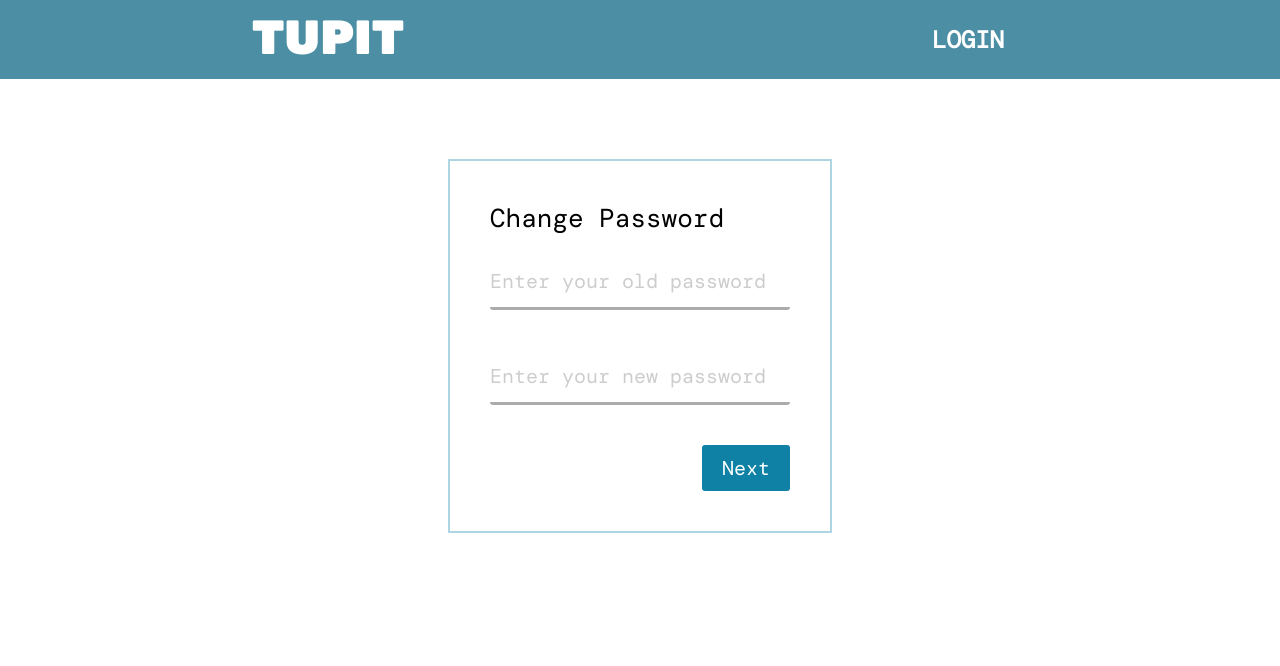
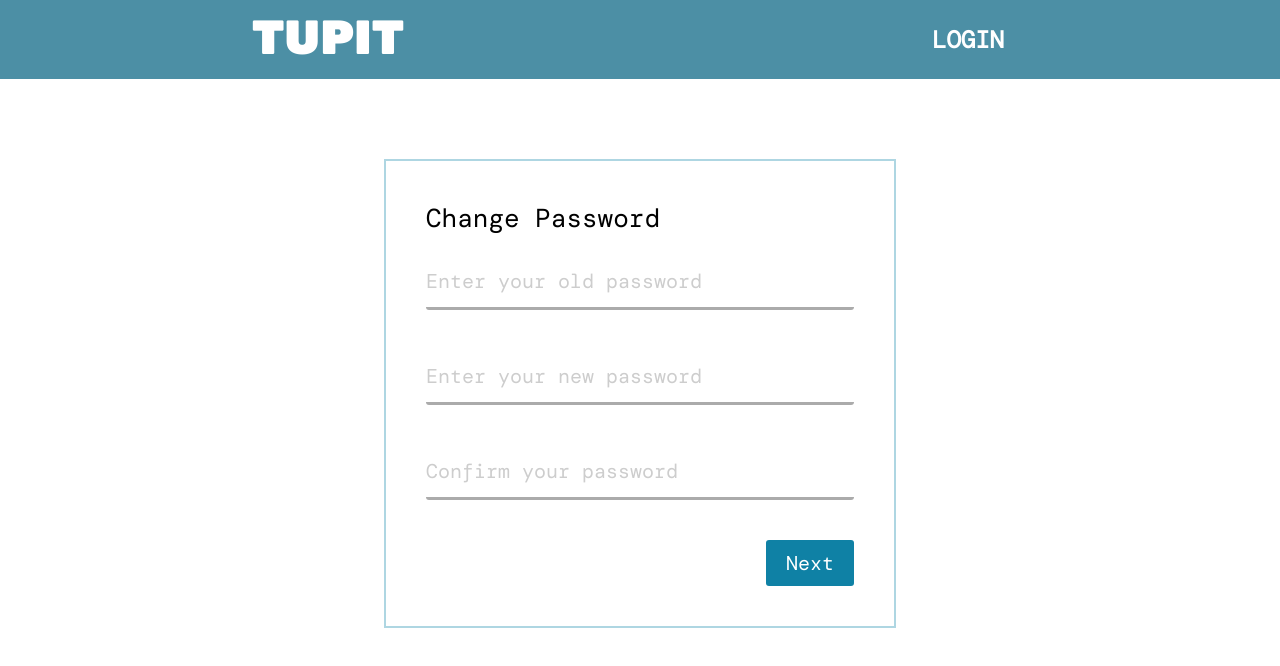
Before and after one commit to JumboCode/TUPIT, a Next.js app in the folder frontend/: page /ChangePass in a window 1280 px wide. Shown: the top 666 px of the page. Built offline with nearby package versions, Linux system fonts and the light colour scheme; no server answers; a web font is replaced by a local one.

Commit message:
Fix password page

```diff
--- a/frontend/src/components/authbox.module.scss
+++ b/frontend/src/components/authbox.module.scss
@@ -15,7 +15,7 @@
   border: 2px solid $mid-blue;
   box-sizing: border-box;
   margin-top: 10vh;
-  width: 30%;
+  width: 40%;
   height: auto;
   padding: 40px;
 }
@@ -55,6 +55,20 @@
   color: #cdcdcd;
 }
 
+.box input[type='password'] {
+  color: #ababab;
+  border-bottom: 3px solid $place-holder-text;
+  margin: 20px 0;
+  font-style: normal;
+  font-weight: normal;
+  font-size: 20px;
+  line-height: 26px;
+}
+
+.box input[type='password']::placeholder {
+  color: #cdcdcd;
+}
+
 .box input {
   font-size: 30px;
   border-radius: 3px;
@@ -70,6 +84,7 @@
 
 .rowReverse button {
   color: white;
+  cursor: pointer;
   background-color: $dark-blue;
   border-radius: 3px;
   padding: 10px 20px;
--- a/frontend/src/components/authbox.tsx
+++ b/frontend/src/components/authbox.tsx
@@ -8,6 +8,9 @@ interface AuthBoxInterface {
   navigate: string;
 };
 
+/*
+ * Used for login and password changing page.
+ */
 const AuthBox = (props: AuthBoxInterface) => {
   return (
     <div className={styles.container}>
--- a/frontend/src/pages/ChangePass/index.tsx
+++ b/frontend/src/pages/ChangePass/index.tsx
@@ -4,7 +4,7 @@ import { useAuth } from '../../components/auth';
 import styles from './index.module.scss';
 import AuthBox from '../../components/authbox';
 
-export default function ChangePass() {
+const ChangePass = () => {
   const { isLoggedIn, csrfToken, login, logout } = useAuth();
   const router = useRouter();
 
@@ -47,10 +47,25 @@ export default function ChangePass() {
   /* @TODO fix password input styling */
   const content: JSX.Element[] = [
     (<label htmlFor='oldPassword'>
-      <input id='oldPassword' type='text' name='old_password' placeholder='Enter your old password' required/>
+      <input id='oldPassword'
+       type='password'
+       name='old_password'
+       placeholder='Enter your old password'
+       required/>
     </label>),
     (<label htmlFor='newPassword'>
-      <input id='newPassword' type='text' name='new_password' placeholder='Enter your new password' required/>
+      <input id='newPassword'
+       type='password'
+       name='new_password'
+       placeholder='Enter your new password'
+       required/>
+    </label>),
+    (<label htmlFor='new_password_confirm'>
+      <input id='new_password_confirm'
+       type='password'
+       name='new_password_confirm'
+       placeholder='Confirm your password'
+       required/>
     </label>)
   ];
 
@@ -60,18 +75,6 @@ export default function ChangePass() {
      content={content}
      navigate={'Next'} />
   );
-  // return (
-  //   <div className={styles.container}>
-  //     <h1>Change Password</h1>
-  //     <form className={styles.changePassForm} onSubmit={doChangePass}>
-  //       <p>Old Password: </p>
-  //       <input className={styles.textField} type="password" name="old_password" required />
-  //       <p>New Password: </p>
-  //       <input className={styles.textField} type="password" name="new_password" required />
-  //       <p>Confirm Password: </p>
-  //       <input className={styles.textField} type="password" name="new_password_confirm" required />
-  //       <input className={styles.button} type="submit" />
-  //     </form>
-  //   </div>
-  // );
-}
+};
+
+export default ChangePass;
--- a/frontend/src/pages/resetpass/index.module.scss
+++ /dev/null
@@ -1,73 +0,0 @@
-@import '../../styles/global/colors.scss';
-
-/* TODO - Style placeholder to get lighter font */
-.container {
-  width: 100%;
-  height: auto;
-  display: flex;
-  flex-direction: column;
-  justify-content: center;
-  align-items: center;
-}
-
-.box {
-  border: 2px solid $mid-blue;
-  box-sizing: border-box;
-  margin-top: 10vh;
-  width: 50%;
-  height: auto;
-  padding: 40px;
-}
-
-.box h3 {
-  color: $black;
-  font-size: 26px;
-  font-weight: 100;
-}
-
-.wrapper {
-  align-items: stretch;
-  display: flex;
-  flex-direction: row;
-  flex-wrap: wrap;
-  width: 100%;
-}
-
-.row {
-  flex: 0 0 100%;
-}
-/*
- * TODO - Put new styling into global css
- */
-.box input[type='text'] {
-  color: #ababab;
-  border-bottom: 3px solid $place-holder-text;
-  margin: 20px 0;
-  font-style: normal;
-  font-weight: normal;
-  font-size: 20px;
-  line-height: 26px;
-}
-
-.box input[type='text']::placeholder {
-  color: #cdcdcd;
-}
-
-.reset {
-  font-size: 30px;
-  border-radius: 3px;
-  height: 55px;
-  width: 100%;
-}
-
-.rowReverse {
-  display: flex;
-  flex-direction: row-reverse;
-}
-
-.rowReverse button {
-  color: white;
-  background-color: $dark-blue;
-  border-radius: 3px;
-  padding: 10px 20px;
-}
```
Also changed, not shown: frontend/src/pages/index.jsx (deleted, +0 -47 lines), frontend/src/pages/login/index.tsx (+43 -15 lines).
